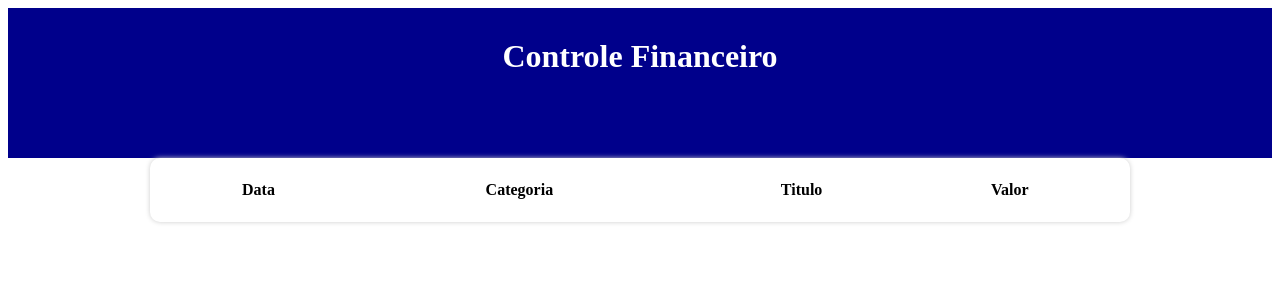
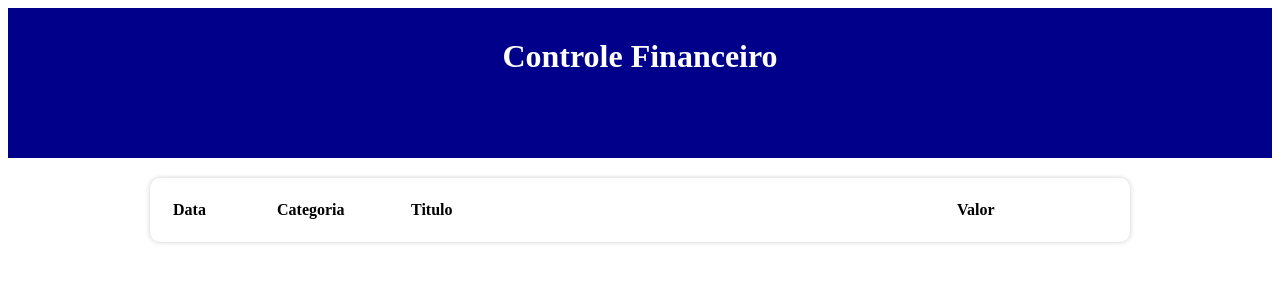
Before and after one commit to LeoScripts/controle-financeiro, a React (Vite) app: page / in a window 1280 px wide. Shown: the top 300 px of the page. Built offline with nearby package versions, Linux system fonts and the light colour scheme.

Commit message:
props de largura (width)

```diff
--- a/src/components/tableArea/index.tsx
+++ b/src/components/tableArea/index.tsx
@@ -7,10 +7,10 @@
             <thead>
                 {/* colunas */}
                 <tr>
-                    <C.TableHeadColumn>Data</C.TableHeadColumn>
-                    <C.TableHeadColumn>Categoria</C.TableHeadColumn>
+                    <C.TableHeadColumn width={100}>Data</C.TableHeadColumn>
+                    <C.TableHeadColumn width={130}>Categoria</C.TableHeadColumn>
                     <C.TableHeadColumn>Titulo</C.TableHeadColumn>
-                    <C.TableHeadColumn>Valor</C.TableHeadColumn>
+                    <C.TableHeadColumn width={150}>Valor</C.TableHeadColumn>
                 </tr>
             </thead>
             <tbody>
--- a/src/components/tableArea/styles.ts
+++ b/src/components/tableArea/styles.ts
@@ -6,10 +6,14 @@
     padding: 20px;
     box-shadow: 0 0 5px #CCC;
     border-radius: 10px;
+    margin-top: 20px
 
 `;
-
-export const TableHeadColumn = styled.th`
-
+                                        // tipando o nossa prop de estilos e
+                                        // manipulando ela dentro deste escopo
+export const TableHeadColumn = styled.th<{width?: number}>`
+    width:${props => props.width ? `${props.width}px` : 'auto'}
+    padding: 10px 0;
+    text-align: left;
 
 `;
```
